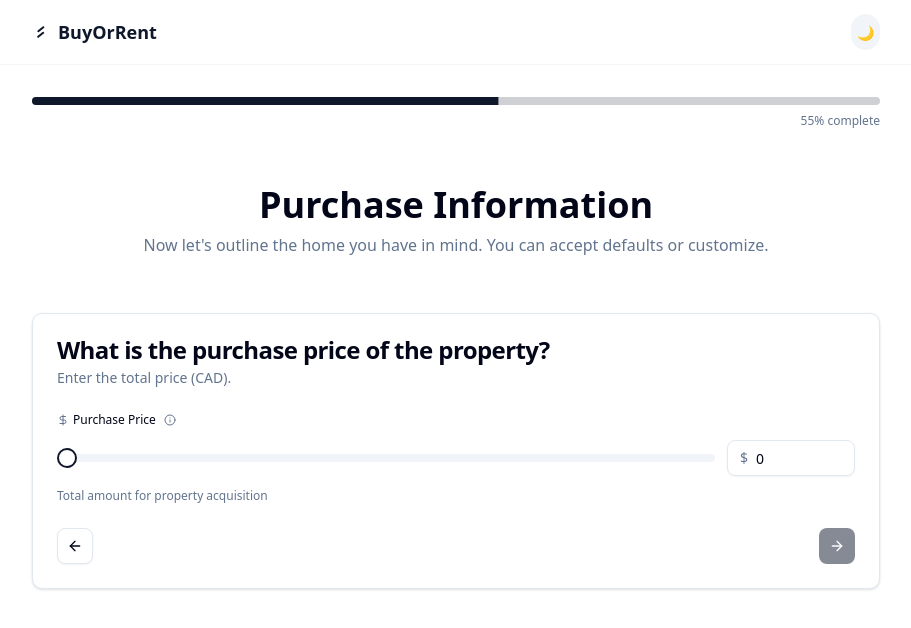
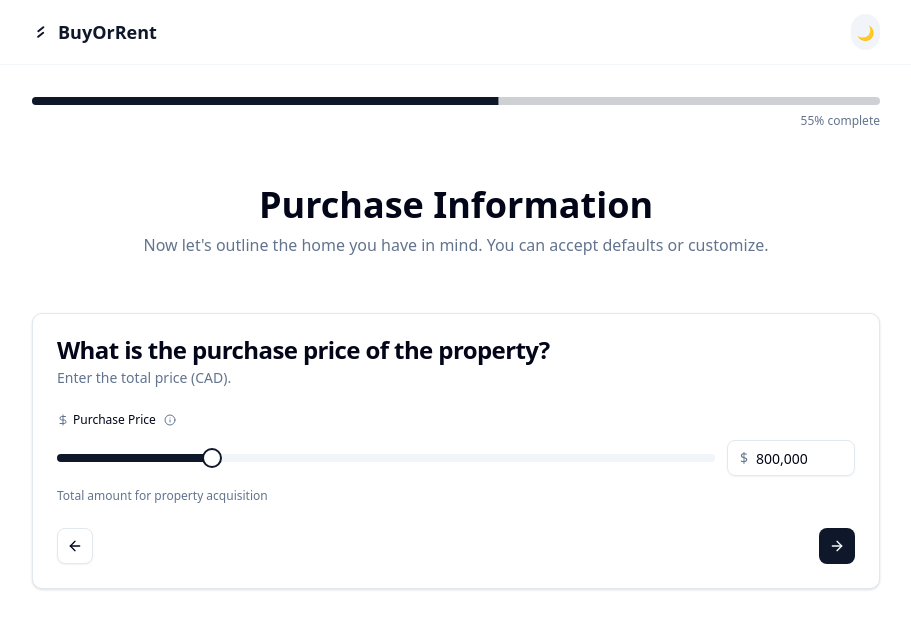
Before and after one commit to HamidRezaRezaeiGitHub/BuyOrRent, a React (Vite) app: page /BuyOrRent/situation/1/question/purchase in a window 1280 px wide. Shown: the top 628 px of the page, without its empty margins (184-1095 px from the left). Built offline with nearby package versions, Linux system fonts and the light colour scheme.

Commit message:
Update purchase price default to 800000 CAD
Co-authored-by: HamidRezaRezaeiGitHub <71067925+HamidRezaRezaeiGitHub@users.noreply.github.com>

```diff
--- a/src/components/situations/1/inputs/PurchaseQuestions.tsx
+++ b/src/components/situations/1/inputs/PurchaseQuestions.tsx
@@ -32,7 +32,7 @@ export const PurchaseQuestions: FC<PurchaseQuestionsProps> = ({
     const rentIncrease = searchParams.get('rentIncrease') || '2.5'
 
     // Default values - Canadian ranges and defaults
-    const defaultPurchasePrice = 0
+    const defaultPurchasePrice = 800000
     const minPurchasePrice = 300000
     const maxPurchasePrice = 2500000
 
```
